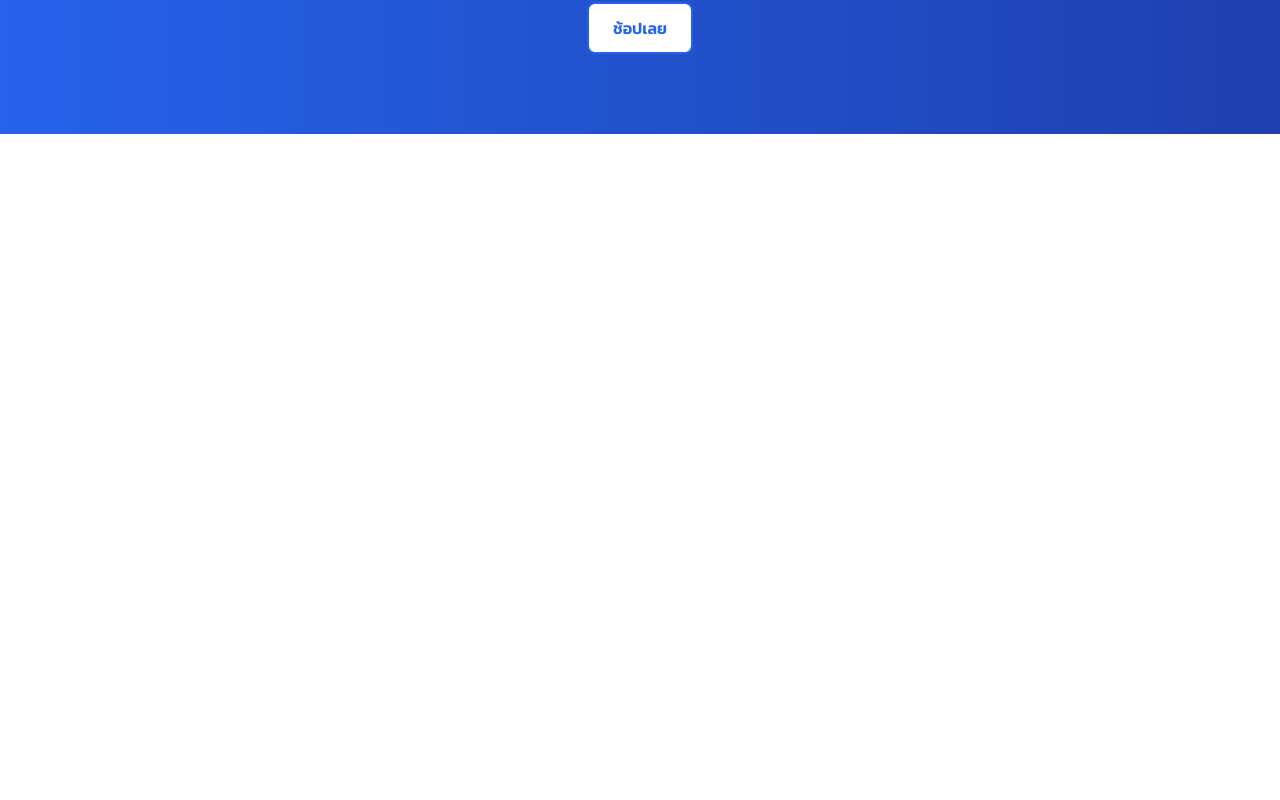
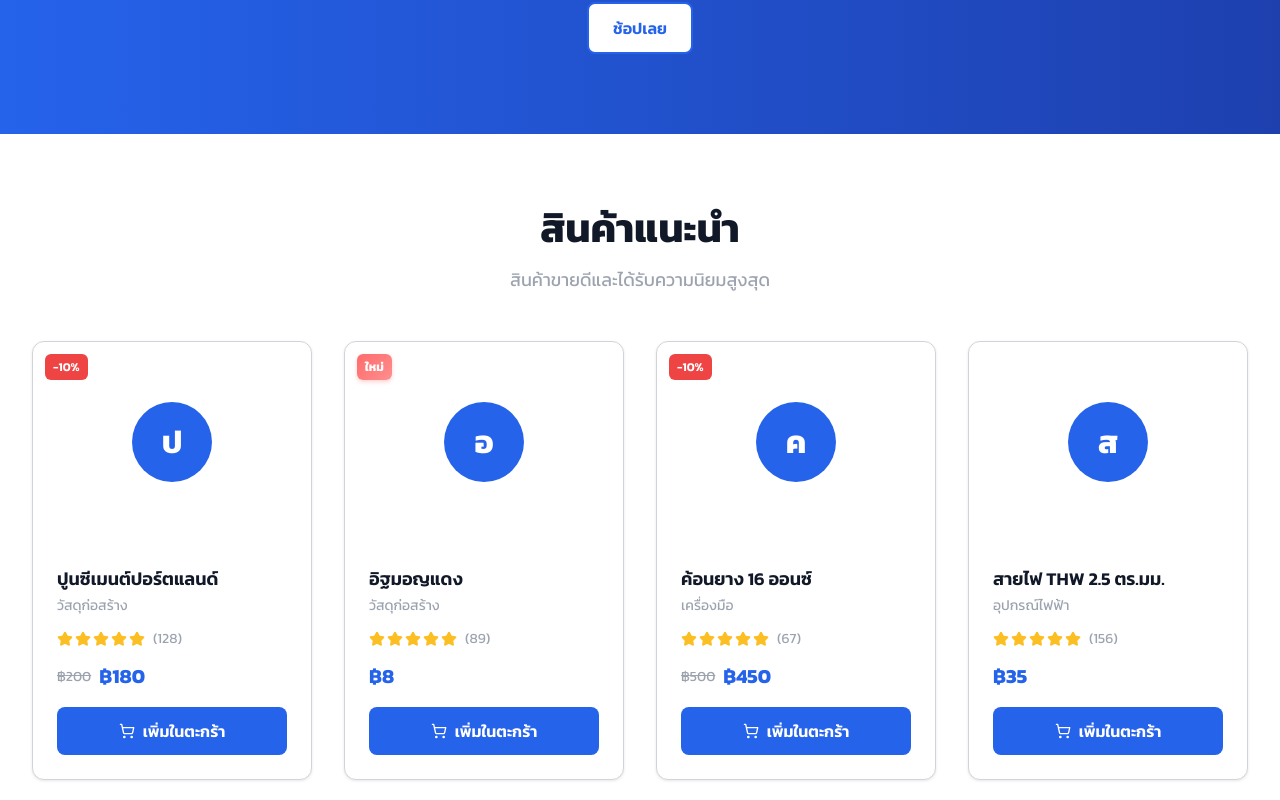
Before and after one commit to ratchaphong/buildmart-frontend, a Next.js app: page / in a window 1280 px wide. Shown: the part 400-1200 px from the top of the page. Before the commit the page ends 800 px from the top, so only its background shows below. Built offline with nearby package versions, Linux system fonts and the light colour scheme.

Commit message:
เพิ่มในส่วนแสดงสินค้า

```diff
--- a/app/(main)/homepage.css
+++ b/app/(main)/homepage.css
@@ -155,7 +155,7 @@
     background-color: var(--primary-light);
   }
 
-  .action-icon {
+  .header-action-icon {
     width: 2rem;
     height: 2rem;
   }
@@ -233,4 +233,230 @@
     margin-bottom: 2rem;
     opacity: 0.9;
   }
+
+  /* Featured Products Section */
+  .featured-products-section {
+    padding: 4rem 0;
+    background-color: var(--bg-white);
+  }
+
+  .featured-products-container {
+    max-width: 80rem;
+    margin: 0 auto;
+    padding: 0 2rem;
+  }
+
+  .section-header {
+    text-align: center;
+    margin-bottom: 3rem;
+  }
+
+  .section-title {
+    font-size: 2.5rem;
+    font-weight: 700;
+    color: var(--text-primary);
+    margin-bottom: 0.5rem;
+  }
+
+  .section-subtitle {
+    font-size: 1.125rem;
+    color: var(--text-muted);
+  }
+
+  .products-grid {
+    display: grid;
+    grid-template-columns: repeat(auto-fit, minmax(280px, 1fr));
+    gap: 2rem;
+    margin-bottom: 3rem;
+  }
+
+  .product-card {
+    background-color: var(--bg-white);
+    border-radius: 0.75rem;
+    box-shadow: 0 1px 3px rgba(0, 0, 0, 0.1);
+    border: 1px solid var(--border-gray);
+    overflow: hidden;
+    transition: all 0.3s ease;
+    position: relative;
+  }
+
+  .product-card:hover {
+    transform: translateY(-4px);
+    box-shadow: 0 10px 25px rgba(0, 0, 0, 0.15);
+  }
+
+  .product-image-container {
+    position: relative;
+    height: 200px;
+    background-color: var(--bg-gray);
+    overflow: hidden;
+  }
+
+  .product-image {
+    width: 100%;
+    height: 100%;
+    display: flex;
+    align-items: center;
+    justify-content: center;
+  }
+
+  .product-placeholder {
+    width: 80px;
+    height: 80px;
+    background-color: var(--primary);
+    color: var(--text-white);
+    border-radius: 50%;
+    display: flex;
+    align-items: center;
+    justify-content: center;
+    font-size: 2rem;
+    font-weight: 700;
+  }
+
+  .product-badges {
+    position: absolute;
+    top: 0.75rem;
+    left: 0.75rem;
+    display: flex;
+    flex-direction: column;
+    gap: 0.5rem;
+  }
+
+  .badge {
+    padding: 0.25rem 0.5rem;
+    border-radius: 0.375rem;
+    font-size: 0.75rem;
+    font-weight: 600;
+    text-transform: uppercase;
+  }
+
+  .badge-new {
+    background: linear-gradient(135deg, #ff6b6b, #ff8e8e);
+    color: var(--text-white);
+    box-shadow: 0 2px 4px rgba(255, 107, 107, 0.3);
+    font-weight: 700;
+  }
+
+  .badge-discount {
+    background-color: var(--border-red);
+    color: var(--text-white);
+  }
+
+  .product-info {
+    padding: 1.5rem;
+  }
+
+  .product-name {
+    font-size: 1.125rem;
+    font-weight: 600;
+    color: var(--text-primary);
+    margin-bottom: 0.25rem;
+    line-height: 1.4;
+  }
+
+  .product-category {
+    font-size: 0.875rem;
+    color: var(--text-muted);
+    margin-bottom: 0.75rem;
+  }
+
+  .product-rating {
+    display: flex;
+    align-items: center;
+    gap: 0.5rem;
+    margin-bottom: 0.75rem;
+  }
+
+  .stars {
+    display: flex;
+    gap: 0.125rem;
+  }
+
+  .star {
+    width: 1rem;
+    height: 1rem;
+  }
+
+  .star-filled {
+    color: #fbbf24;
+    fill: currentColor;
+  }
+
+  .star-empty {
+    color: var(--border-gray);
+  }
+
+  .rating-count {
+    font-size: 0.875rem;
+    color: var(--text-muted);
+  }
+
+  .product-price {
+    display: flex;
+    align-items: center;
+    gap: 0.5rem;
+    margin-bottom: 1rem;
+  }
+
+  .original-price {
+    font-size: 0.875rem;
+    color: var(--text-muted);
+    text-decoration: line-through;
+  }
+
+  .current-price {
+    font-size: 1.25rem;
+    font-weight: 700;
+    color: var(--primary);
+  }
+
+  .add-to-cart-btn {
+    width: 100%;
+    display: flex;
+    align-items: center;
+    justify-content: center;
+    gap: 0.5rem;
+  }
+
+  .cart-icon {
+    width: 1rem;
+    height: 1rem;
+  }
+
+  .section-footer {
+    text-align: center;
+  }
+
+  /* .btn-primary {
+    background-color: var(--primary);
+    color: var(--text-white);
+    border: none;
+    border-radius: 0.5rem;
+    padding: 0.75rem 2rem;
+    font-size: 1rem;
+    font-weight: 600;
+    cursor: pointer;
+    transition: all 0.2s ease;
+  }
+
+  .btn-primary:hover {
+    background-color: var(--primary-dark);
+  } */
+
+  /* .btn-secondary {
+    background-color: transparent;
+    color: var(--text-white);
+    border: 2px solid var(--text-white);
+    border-radius: 0.5rem;
+    padding: 0.75rem 2rem;
+    font-size: 1rem;
+    font-weight: 600;
+    cursor: pointer;
+    transition: all 0.2s ease;
+  } */
+
+  /* .btn-secondary:hover {
+    background-color: var(--text-white);
+    color: var(--primary);
+  } */
 }
--- a/app/(main)/page.tsx
+++ b/app/(main)/page.tsx
@@ -9,12 +9,12 @@ import {
   Phone,
   Mail,
   HelpCircle,
+  Star,
 } from "lucide-react";
 import "./homepage.css";
 
 export default function HomePage() {
-  const { categories, featuredProducts, services, handleCalculateMaterials } =
-    useHomePage();
+  const { featuredProducts } = useHomePage();
 
   return (
     <div className="homepage-container">
@@ -67,12 +67,12 @@ export default function HomePage() {
             {/* Right Actions */}
             <div className="header-actions">
               <a href="/login" className="action-link">
-                <User className="action-icon" />
+                <User className="header-action-icon" />
                 <span>บัญชี</span>
               </a>
               <a href="/cart" className="action-link cart-link">
                 <div className="cart-icon-wrapper">
-                  <ShoppingCart className="action-icon" />
+                  <ShoppingCart className="header-action-icon" />
                   <span className="cart-count">0</span>
                 </div>
                 <span>ตะกร้า</span>
@@ -102,6 +102,83 @@ export default function HomePage() {
         </div>
       </section>
 
+      {/* Featured Products Section */}
+      <section className="featured-products-section">
+        <div className="featured-products-container">
+          <div className="section-header">
+            <h2 className="section-title">สินค้าแนะนำ</h2>
+            <p className="section-subtitle">
+              สินค้าขายดีและได้รับความนิยมสูงสุด
+            </p>
+          </div>
+
+          <div className="products-grid">
+            {featuredProducts.map((product) => (
+              <div key={product.id} className="product-card">
+                <div className="product-image-container">
+                  <div className="product-image">
+                    <div className="product-placeholder">
+                      {product.name.charAt(0)}
+                    </div>
+                  </div>
+                  <div className="product-badges">
+                    {product.isNew && (
+                      <span className="badge badge-new">ใหม่</span>
+                    )}
+                    {product.discount && (
+                      <span className="badge badge-discount">
+                        -{product.discount}%
+                      </span>
+                    )}
+                  </div>
+                </div>
+
+                <div className="product-info">
+                  <h3 className="product-name">{product.name}</h3>
+                  <p className="product-category">{product.category}</p>
+
+                  <div className="product-rating">
+                    <div className="stars">
+                      {[...Array(5)].map((_, i) => (
+                        <Star
+                          key={i}
+                          className={`star ${
+                            i < product.rating ? "star-filled" : "star-empty"
+                          }`}
+                        />
+                      ))}
+                    </div>
+                    <span className="rating-count">
+                      ({product.reviewCount})
+                    </span>
+                  </div>
+
+                  <div className="product-price">
+                    {product.originalPrice && (
+                      <span className="original-price">
+                        ฿{product.originalPrice.toLocaleString()}
+                      </span>
+                    )}
+                    <span className="current-price">
+                      ฿{product.price.toLocaleString()}
+                    </span>
+                  </div>
+
+                  <button className="add-to-cart-btn btn-primary">
+                    <ShoppingCart className="cart-icon" />
+                    เพิ่มในตะกร้า
+                  </button>
+                </div>
+              </div>
+            ))}
+          </div>
+
+          <div className="section-footer">
+            <button className="btn-primary">ดูสินค้าทั้งหมด</button>
+          </div>
+        </div>
+      </section>
+
       {/* Rest of your content */}
     </div>
   );
--- a/app/(main)/useHomePage.ts
+++ b/app/(main)/useHomePage.ts
@@ -1,106 +1,74 @@
-import { Truck, Shield, Headphones } from "lucide-react";
-
-export interface Category {
-  name: string;
-  icon: string;
-  color: string;
-}
-
-export interface Product {
-  name: string;
-  price: string;
-  rating: number;
-  image: string;
-}
-
-export interface Service {
-  icon: React.ComponentType<{ className?: string }>;
-  title: string;
-  description: string;
-}
-
 export function useHomePage() {
-  const categories: Category[] = [
-    { name: "ปูน & ทราย", icon: "🏗️", color: "bg-gray-100" },
-    { name: "เหล็ก & โลหะ", icon: "⚙️", color: "bg-blue-100" },
-    { name: "กระเบื้อง", icon: "🧱", color: "bg-red-100" },
-    { name: "ไม้ & วัสดุไม้", icon: "🪵", color: "bg-yellow-100" },
-    { name: "อุปกรณ์ไฟฟ้า", icon: "⚡", color: "bg-yellow-100" },
-    { name: "ระบบประปา", icon: "🚰", color: "bg-blue-100" },
-    { name: "เครื่องมือช่าง", icon: "🛠️", color: "bg-gray-100" },
-    { name: "วัสดุตกแต่ง", icon: "🎨", color: "bg-purple-100" },
-    { name: "ความปลอดภัย", icon: "🦺", color: "bg-orange-100" },
-    { name: "สวน & ภายนอก", icon: "🌳", color: "bg-green-100" },
-    { name: "สี & เคมีภัณฑ์", icon: "🎨", color: "bg-pink-100" },
-    { name: "ดูทั้งหมด", icon: "🔍", color: "bg-gray-100" },
-  ];
-
-  const featuredProducts: Product[] = [
+  const featuredProducts = [
     {
-      name: "ปูนซีเมนต์ตราเสือ",
-      price: "฿180",
-      rating: 4.8,
-      image: "🏗️",
+      id: 1,
+      name: "ปูนซีเมนต์ปอร์ตแลนด์",
+      category: "วัสดุก่อสร้าง",
+      price: 180,
+      originalPrice: 200,
+      discount: 10,
+      rating: 4.5,
+      reviewCount: 128,
+      isNew: false,
     },
     {
-      name: "เหล็กเส้น 12 มม.",
-      price: "฿45",
-      rating: 4.9,
-      image: "🔩",
+      id: 2,
+      name: "อิฐมอญแดง",
+      category: "วัสดุก่อสร้าง",
+      price: 8,
+      originalPrice: null,
+      discount: null,
+      rating: 4.2,
+      reviewCount: 89,
+      isNew: true,
     },
     {
-      name: "กระเบื้องเซรามิก",
-      price: "฿120",
-      rating: 4.7,
-      image: "🧱",
+      id: 3,
+      name: "ค้อนยาง 16 ออนซ์",
+      category: "เครื่องมือ",
+      price: 450,
+      originalPrice: 500,
+      discount: 10,
+      rating: 4.8,
+      reviewCount: 67,
+      isNew: false,
     },
     {
-      name: "ไม้ยางพารา 2x4",
-      price: "฿85",
+      id: 4,
+      name: "สายไฟ THW 2.5 ตร.มม.",
+      category: "อุปกรณ์ไฟฟ้า",
+      price: 35,
+      originalPrice: null,
+      discount: null,
+      rating: 4.3,
+      reviewCount: 156,
+      isNew: false,
+    },
+    {
+      id: 5,
+      name: "กระเบื้องเซรามิก 30x30",
+      category: "วัสดุตกแต่ง",
+      price: 120,
+      originalPrice: 150,
+      discount: 20,
       rating: 4.6,
-      image: "🪵",
+      reviewCount: 203,
+      isNew: true,
+    },
+    {
+      id: 6,
+      name: "สว่านไฟฟ้าไร้สาย",
+      category: "เครื่องมือ",
+      price: 2500,
+      originalPrice: 3000,
+      discount: 17,
+      rating: 4.7,
+      reviewCount: 94,
+      isNew: false,
     },
   ];
 
-  const services: Service[] = [
-    {
-      icon: Truck,
-      title: "จัดส่งฟรี",
-      description: "จัดส่งฟรีเมื่อสั่งซื้อครบ 1,000 บาท",
-    },
-    {
-      icon: Shield,
-      title: "รับประกันคุณภาพ",
-      description: "สินค้าทุกชิ้นรับประกันคุณภาพ 100%",
-    },
-    {
-      icon: Headphones,
-      title: "บริการลูกค้า 24/7",
-      description: "ทีมงานพร้อมให้คำปรึกษาตลอด 24 ชั่วโมง",
-    },
-  ];
-
-  const handleSearch = (query: string) => {
-    console.log("Searching for:", query);
-    // TODO: Implement search logic
-  };
-
-  const handleAddToCart = (productId: string) => {
-    console.log("Adding to cart:", productId);
-    // TODO: Implement add to cart logic
-  };
-
-  const handleCalculateMaterials = () => {
-    console.log("Opening material calculator");
-    // TODO: Navigate to calculator page
-  };
-
   return {
-    categories,
     featuredProducts,
-    services,
-    handleSearch,
-    handleAddToCart,
-    handleCalculateMaterials,
   };
 }
```
